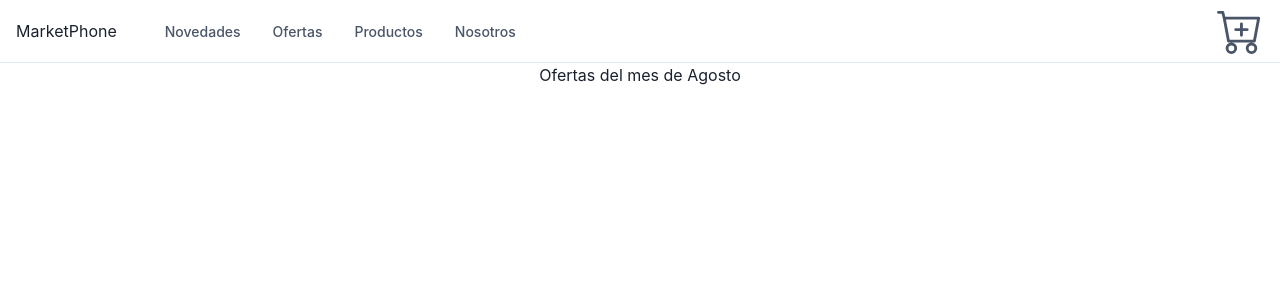
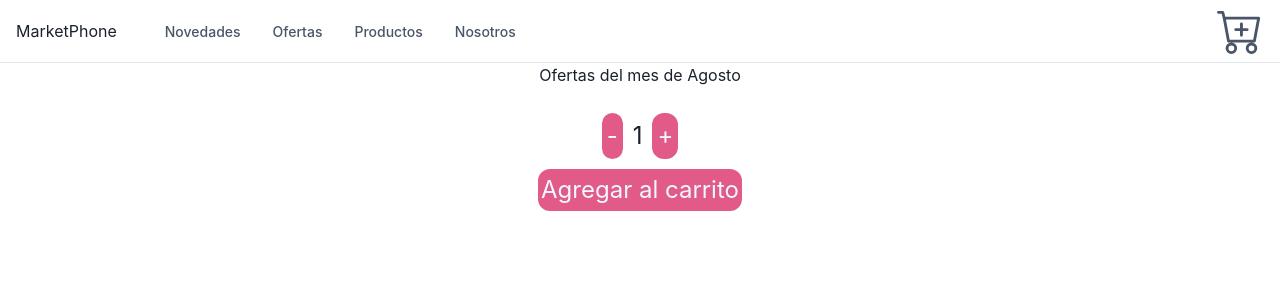
Before and after one commit to tomasschulteis/proyecto_tiendadecelulares_schulteistomas.io, a React (Create React App) app: page / in a window 1280 px wide. Shown: the top 300 px of the page. Built offline with nearby package versions, Linux system fonts and the light colour scheme.

Commit message:
version para revisar

```diff
--- a/src/components/Cartwidget/Cartwidget.jsx
+++ b/src/components/Cartwidget/Cartwidget.jsx
@@ -1,5 +1,5 @@
 import React from 'react'
-import {Button} from '@chakra-ui/icons';
+
 
 export default function Cartwidget() {
   return (
--- /dev/null
+++ b/src/components/ItemCount/index.jsx
@@ -0,0 +1,26 @@
+import './itemCount.css';
+import React,{useState}  from 'react';
+
+export const ItemCount = () => {
+    const [count,setCount] = useState(1);
+
+    const decrease = () => {
+        setCount(count - 1);
+    }
+
+    const increase = () => {
+        setCount (count + 1);
+    }
+    return(
+        <div className='counter'>
+         <button disabled={count <=1} onClick={decrease} className='buttondemenosymas'>-</button>
+         <span>{count}</span>
+         <button disabled={count >= 5} onClick={increase}  className='buttondemenosymas'>+</button>
+         <div>
+            <button className='button'>Agregar al carrito</button>
+         </div>
+        </div>
+    )
+}
+
+export default ItemCount;
--- /dev/null
+++ b/src/components/ItemCount/itemCount.css
@@ -0,0 +1,22 @@
+.counter{
+    width: fit-content;
+    margin: auto;
+    padding: 1rem;
+    text-align: center;
+    font-size: 1.5em;
+}
+.button {
+    background-color: rgb(226, 90, 135);
+    border-radius: 12px;
+    padding: 0.2rem;
+    color: aliceblue;
+}
+
+.button:hover {background-color: rgb(136, 136, 136);}
+
+.buttondemenosymas {background-color: rgb(226, 90, 135);
+    border-radius: 12px;
+    margin: 10px;
+    padding: 5px;
+    color: aliceblue;}
+.buttondemenosymas:hover {background-color: rgb(136, 136, 136);}
--- a/src/components/ItemListContainer/ItemListContainer.jsx
+++ b/src/components/ItemListContainer/ItemListContainer.jsx
@@ -1,10 +1,15 @@
 import React from 'react'
-import Navbar from '../Navbar/Navbar'
+import ItemCount from '../ItemCount';
 
 export default function ItemListContainer({greeting}) {
+  const onAdd = (quantity) =>{
+    console.log (`estas llevando $(quantity) unidades`);
+  }
+
   return (
     <div>
      <span>{greeting}</span>
+     <ItemCount initial={1} stock={5} onadd={onAdd}/>
     </div>
   );
 }
--- a/src/components/Navbar/Navbar.jsx
+++ b/src/components/Navbar/Navbar.jsx
@@ -3,7 +3,6 @@ import {
   Flex,
   Text,
   IconButton,
-  Button,
   Stack,
   Collapse,
   Icon,
```
